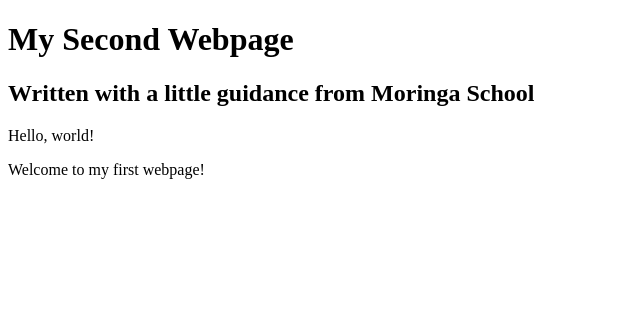
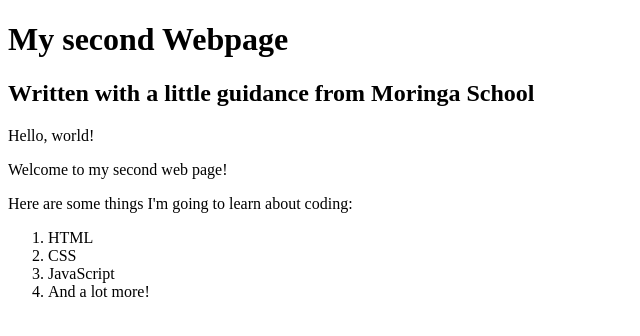
Before and after one commit to EssyMwangi/my-first-webgage, a plain HTML site: page my-second-webpage.html in a window 1280 px wide. Shown: the whole page, without its empty margins (0-640 px from the left). Drawn offline with Linux system fonts and the light colour scheme.

Commit message:
add list elements

```diff
--- a/my-second-webpage.html
+++ b/my-second-webpage.html
@@ -4,10 +4,18 @@
     <title>My second webpage!</title>
   </head>
   <body>
-    <h1>My Second Webpage</h1>
+    <h1>My second Webpage</h1>
     <h2>Written with a little guidance from Moringa School</h2>
 
     <p>Hello, world!</p>
-    <p>Welcome to my first webpage!</p>
+    <p>Welcome to my second web page!</p>
+
+    <p>Here are some things I'm going to learn about coding:</p>
+    <Ol>
+      <li>HTML</li>
+      <li>CSS</li>
+      <li>JavaScript</li>
+      <li>And a lot more!</li>
+    </Ol>
   </body>
 </html>
```
